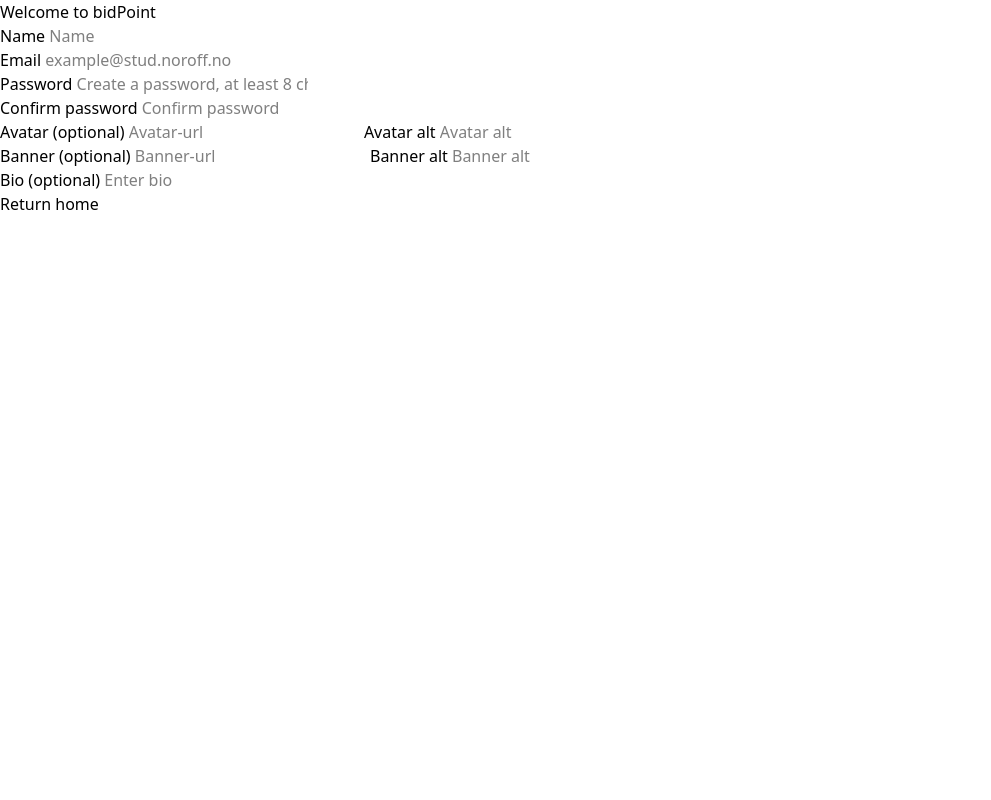
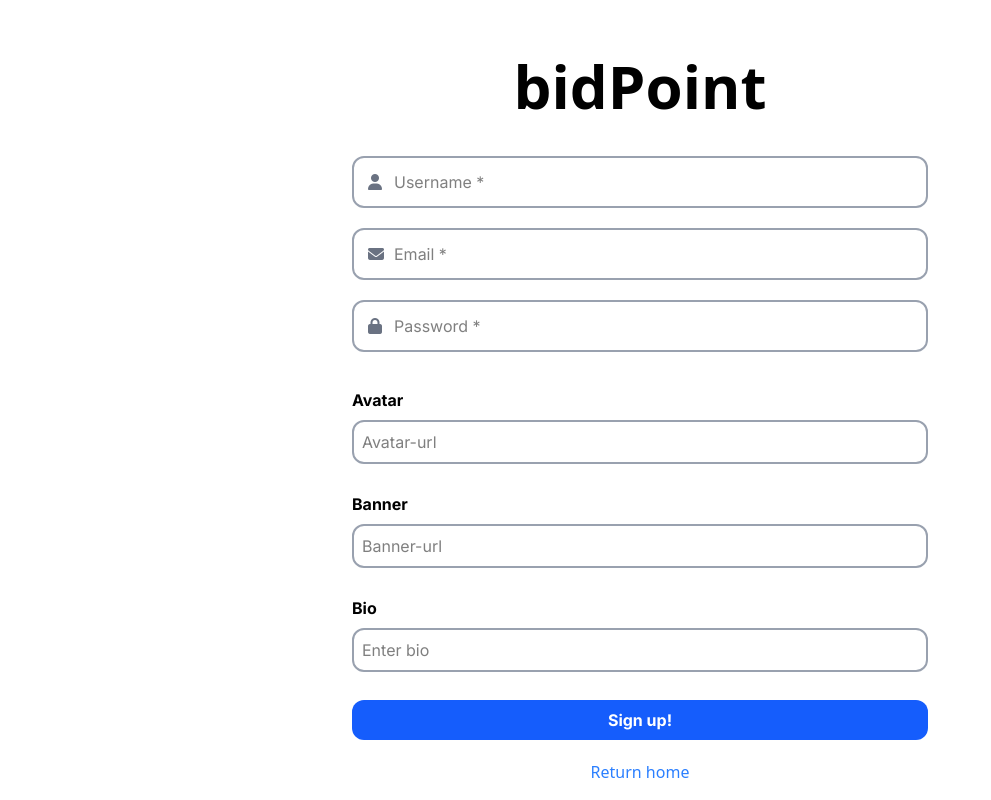
Before and after one commit to caagedal/bidPoint, a website built with Vite: page user/register/index.html in a window 1280 px wide. Shown: the whole page, without its empty margins (0-991 px from the left). Built offline with nearby package versions, Linux system fonts and the light colour scheme; a web font is replaced by a local one.

Commit message:
added register form

```diff
--- a/src/style.css
+++ b/src/style.css
@@ -1 +1,7 @@
+@import url('https://fonts.googleapis.com/css2?family=Inter:ital,opsz,wght@0,14..32,100..900;1,14..32,100..900&family=Rock+3D&display=swap');
 @import "tailwindcss";
+
+@theme{
+    --font-inter: "Inter", sans-serif;
+    --font-rock: "Rock 3D", system-ui;
+}
--- a/user/register/index.html
+++ b/user/register/index.html
@@ -5,132 +5,100 @@
     <meta name="viewport" content="width=device-width, initial-scale=1.0" />
     <link rel="stylesheet" href="/src/style.css" />
     <title>bidPoint | Register</title>
+    <script src="https://kit.fontawesome.com/4639419757.js" crossorigin="anonymous"></script>
   </head>
-  <body>
-    <header>  </header>
-    <main>
-      <h1>Welcome to bidPoint</h1>
-      <div>
-        <form id="register">
-          <div>
-            <div class="">
-              <label for="regName">Name</label>
+  <body class="">
+    <header></header>
+    <main class="flex flex-col min-h-screen mx-auto items-center justify-center px-4">
+      <h1 class="text-4xl sm:text-5xl md:text-6xl font-rock font-semibold py-10 text-center">bidPoint</h1>
+      <div class="w-full max-w-xl">
+        <form id="register" class="w-full flex flex-col gap-7 font-inter">
+          <div class="flex flex-col gap-5">
+            <div class="flex flex-col relative">
+              <i class="fa-solid fa-user absolute top-1/2 text-gray-500 -translate-y-1/2 left-4"></i>
               <input
                 id="regName"
                 name="name"
                 type="text"
-                placeholder="Name"
+                placeholder="Username *"
                 aria-required="true"
                 pattern="^[\w]+$"
                 title="Name cannot contain special characters or symbols."
-                class=""
+                class="border-gray-400 border-2 rounded-xl pl-10 p-3 w-full"
                 required
               >
             </div>
-            <div>
-              <label for="regMail">Email</label>
+            <div class="flex flex-col relative">
+              <i class="fa-solid fa-envelope absolute top-1/2 text-gray-500 -translate-y-1/2 left-4"></i>
               <input
                 id="regMail"
                 name="email"
                 type="email"
-                placeholder="example@stud.noroff.no"
+                placeholder="Email *"
                 autocomplete="email"
                 aria-required="true"
                 pattern="^[\w\-.]+@stud.noroff.no$"
                 title="Only emails ending in stud.noroff.no can log in."
-                class=""
+                class="border-gray-400 border-2 rounded-xl pl-10 p-3 w-full"
                 required
               >
             </div>
-            <div>
-              <label for="regPassword">Password</label>
+            <div class="flex flex-col relative">
+              <i class="fa-solid fa-lock absolute top-1/2 text-gray-500 -translate-y-1/2 left-4"></i>
               <input
                 id="regPassword"
                 name="password"
                 type="password"
-                placeholder="Create a password, at least 8 characters"
+                placeholder="Password *"
                 minlength="8"
                 autocomplete="new-password"
                 aria-required="true"
                 title="Password needs to be 8 characters or longer."
-                class=""
-                required
-              >
-            </div>
-            <div>
-              <label for="confirmPassword">Confirm password</label>
-              <input
-                id="confirmPassword"
-                name="confirmPassword"
-                type="password"
-                placeholder="Confirm password"
-                minlength="8"
-                autocomplete="new-password"
-                aria-required="true"
-                title="Reapeat your password to confirm it."
-                class=""
+                class="border-gray-400 border-2 rounded-xl pl-10 p-3 w-full"
                 required
               >
             </div>
           </div>
-          <div>
-            <div>
-              <label for="regAvatar">Avatar (optional)</label>
+
+          <div class="flex flex-col gap-5">
+            <div class="flex flex-col">
+              <label for="regAvatar" class="font-bold py-2">Avatar</label>
               <input
                 id="regAvatar"
                 name="avatar"
                 type="url"
                 placeholder="Avatar-url"
-                aria-required="false"
                 title="Only image urls are accepted."
-                class=""
-              >
-              <label for="regAvatarAlt">Avatar alt</label>
-              <input
-                id="regAvatarAlt"
-                name="avatarAlt"
-                type="text"
-                placeholder="Avatar alt"
-                aria-required="false"
-                class=""
+                class="border-gray-400 border-2 rounded-xl p-2 w-full"
               >
             </div>
-            <div>
-              <label for="regBanner">Banner (optional)</label>
+            <div class="flex flex-col">
+              <label for="regBanner" class="font-bold py-2">Banner</label>
               <input
                 id="regBanner"
                 name="banner"
                 type="url"
                 placeholder="Banner-url"
-                aria-required="false"
                 title="Only image urls are accepted."
-                class=""
-              >
-              <label for="regBannerAlt">Banner alt</label>
-              <input
-                id="regBannerAlt"
-                name="bannerAlt"
-                type="text"
-                placeholder="Banner alt"
-                aria-required="false"
-                class=""
+                class="border-gray-400 border-2 rounded-xl p-2 w-full"
               >
             </div>
-            <div>
-              <label for="regBio">Bio (optional)</label>
+            <div class="flex flex-col">
+              <label for="regBio" class="font-bold py-2">Bio</label>
               <input
                 id="regBio"
                 name="Bio"
                 type="text"
                 placeholder="Enter bio"
-                aria-required="false"
-                class=""
+                class="border-gray-400 border-2 rounded-xl p-2 w-full"
               >
             </div>
           </div>
+
+          <button type="submit" class="bg-blue-600 hover:bg-blue-700 text-white font-bold py-2 px-4 rounded-xl transition">Sign up!</button>
         </form>
       </div>
-      <a href="/index.html">Return home</a>
+      <a href="/index.html" class="mt-5 text-blue-500 hover:underline">Return home</a>
     </main>
     <footer></footer>
   </body>
```
Also changed, not shown: src/js/elements/inputElement.mjs (added).
